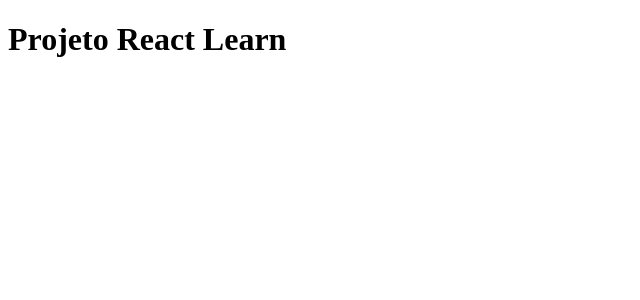
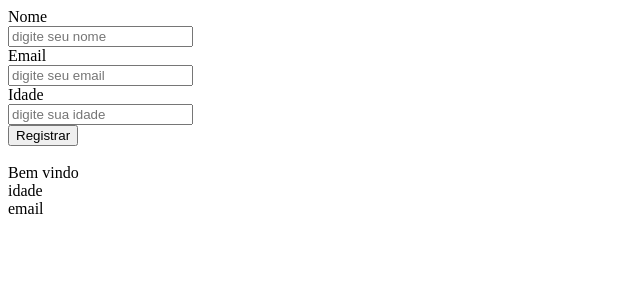
Before and after one commit to enascentedev/projeto-learn-React, a React (Create React App) app: page / in a window 1280 px wide. Shown: the top 300 px of the page, without its empty margins (0-640 px from the left). Built offline with nearby package versions, Linux system fonts and the light colour scheme.

Commit message:
trabalhando com use state e props no formulário

```diff
--- a/src/App.js
+++ b/src/App.js
@@ -1,9 +1,49 @@
+import { useState } from "react";
+import Nome from './components/Nome';
+
 function App() {
-  return (
-    <div >
-			<h1>Projeto React Learn</h1>
-    </div>
-  );
+	const [nome, setNome] = useState('')
+	const [email, setEmail] = useState('')
+	const [idade, setIdade] = useState('')
+
+	const [user, setUser] = useState({})
+
+	function handlerRegister(e) {
+		e.preventDefault();
+		alert("Usuário registrado com sucesso")
+		setUser({
+			nome:nome,
+			idade:idade,
+			email:email,
+		})
+	}
+
+	return (
+		<div>
+			<form onSubmit={handlerRegister}>
+				<label>Nome</label>		<br></br>
+				<input type="text" value={nome} onChange={(e)=> setNome(e.target.value)} placeholder="digite seu nome"></input>
+				<br></br>
+
+				<label>Email</label>		<br></br>
+				<input type="email" value={email} onChange={(e)=> setEmail(e.target.value)} placeholder="digite seu email"></input>
+				<br>
+				</br>
+				<label>Idade</label>		<br></br>
+				<input type="text" value={idade} onChange={(e)=> setIdade(e.target.value)} placeholder="digite sua idade"></input>
+				<br></br>
+				<button type="submit" >Registrar</button>
+			</form>
+			<br></br>
+			<div>
+				<span>Bem vindo {user.nome}</span><br/>
+				<span>idade {user.idade}</span><br/>
+				<span>email {user.email}</span><br/>
+
+			</div>
+		</div>
+
+	);
 }
 
 export default App;
--- /dev/null
+++ b/src/components/Nome.js
@@ -0,0 +1,7 @@
+
+function Nome({aluno,idade}){
+	return(
+		<span>Bem vindo: {aluno} -Idade: {idade}</span>
+		)
+	}
+	export default Nome;
```
